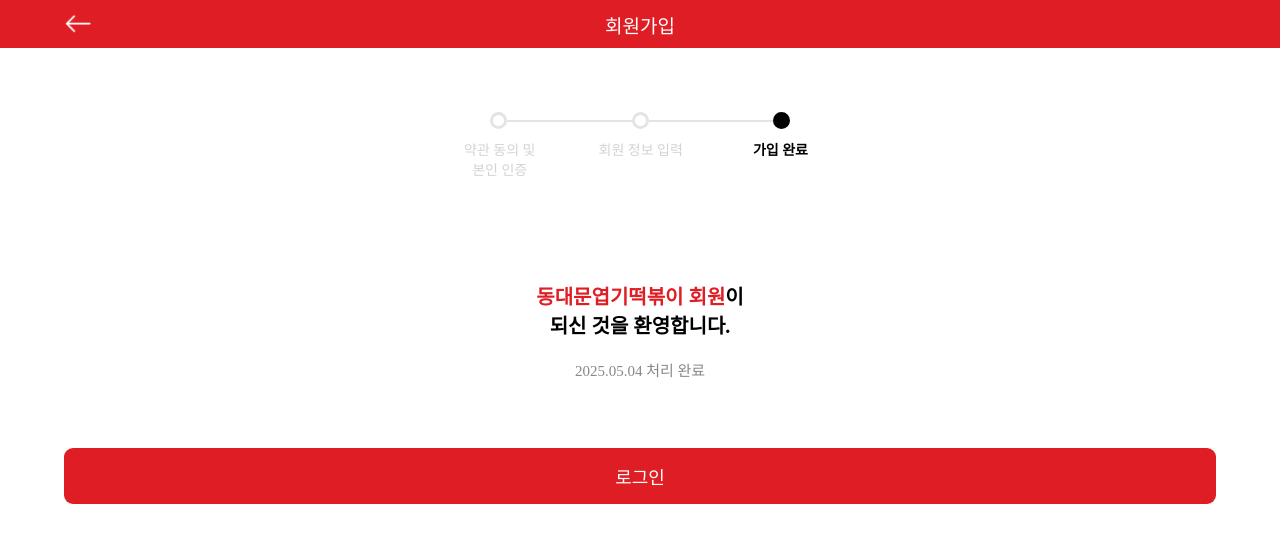
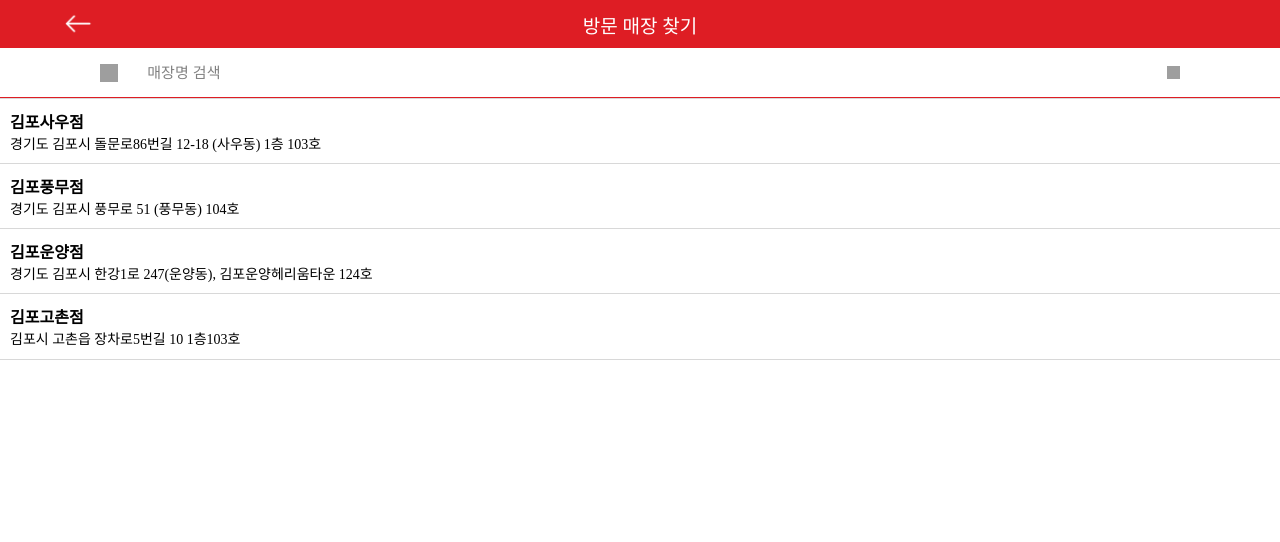
Before and after one commit to zkaakakg/yupdduk-clone, a React (Vite) app in the folder frontend/yupdduk-clone/: page / in a window 1280 px wide. Shown: the top 542 px of the page. Built offline with nearby package versions, Linux system fonts and the light colour scheme; grey boxes are pictures that could not be loaded.

Commit message:
design: 주문 페이지1 완료

```diff
--- a/frontend/yupdduk-clone/src/main.jsx
+++ b/frontend/yupdduk-clone/src/main.jsx
@@ -1,6 +1,6 @@
 import { StrictMode } from "react";
 import { createRoot } from "react-dom/client";
-import App from "./pages/JoinPage3.jsx";
+import App from "./pages/OrderPage1.jsx";
 
 createRoot(document.getElementById("root")).render(
   <StrictMode>
--- /dev/null
+++ b/frontend/yupdduk-clone/src/pages/OrderPage1.jsx
@@ -0,0 +1,81 @@
+import { useState } from "react";
+import Header from "../components/Header.jsx";
+import "../styles/OrderPage1.css";
+
+const OrderPage1 = () => {
+  const [searchTerm, setSearchTerm] = useState("");
+
+  const stores = [
+    {
+      id: 1,
+      name: "김포사우점",
+      address: "경기도 김포시 돌문로86번길 12-18 (사우동) 1층 103호",
+    },
+    {
+      id: 2,
+      name: "김포풍무점",
+      address: "경기도 김포시 풍무로 51 (풍무동) 104호",
+    },
+    {
+      id: 3,
+      name: "김포운양점",
+      address: "경기도 김포시 한강1로 247(운양동), 김포운양헤리움타운 124호",
+    },
+    {
+      id: 4,
+      name: "김포고촌점",
+      address: "김포시 고촌읍 장차로5번길 10 1층103호",
+    },
+  ];
+
+  const filteredStores = stores.filter((store) =>
+    store.name.toLowerCase().includes(searchTerm.toLowerCase())
+  );
+
+  return (
+    <div>
+      <Header title="방문 매장 찾기" />
+      <nav>
+        <div className="search">
+          <img
+            src="https://www.yupdduk.com/bj-images/yupdduk_sub/searchicon.png"
+            alt=""
+          />
+          <input
+            type="text"
+            placeholder="매장명 검색"
+            value={searchTerm}
+            onChange={(e) => setSearchTerm(e.target.value)}
+          />
+          <button onClick={() => setSearchTerm("")}>
+            <img
+              src="	https://www.yupdduk.com/bj-images/yupdduk_sub/searchicon_close.png"
+              alt=""
+            />
+          </button>
+        </div>
+      </nav>
+      <main>
+        <ul className="storeList">
+          {filteredStores.length > 0 ? (
+            <>
+              {filteredStores.map((store) => (
+                <li className="store" key={store.id}>
+                  <p className="storeName">{store.name}</p>
+                  <p className="storeAddress">{store.address}</p>
+                </li>
+              ))}
+              <div className="grayLine"></div>
+            </>
+          ) : (
+            <div className="noStore">
+              <p>매장 내역이 없습니다.</p>
+            </div>
+          )}
+        </ul>
+      </main>
+    </div>
+  );
+};
+
+export default OrderPage1;
--- /dev/null
+++ b/frontend/yupdduk-clone/src/styles/OrderPage1.css
@@ -0,0 +1,82 @@
+* {
+  margin: 0;
+  padding: 0;
+  box-sizing: border-box;
+}
+button {
+  display: flex;
+  align-items: center;
+  justify-content: center;
+  background-color: transparent;
+  border: none;
+}
+
+.search {
+  display: flex;
+  justify-content: center;
+  align-items: center;
+  width: 100%;
+  height: 50px;
+  border-bottom: 1.5px solid rgb(222, 29, 36);
+  gap: 2%;
+}
+.search img {
+  width: 18px;
+  height: 18px;
+}
+.search input {
+  width: 78%;
+  border: none;
+  font-size: 15px;
+  padding: 4px;
+}
+.search input:focus {
+  outline: none;
+}
+.search input::placeholder {
+  color: gray;
+}
+.search button img {
+  width: 13px;
+  height: 13px;
+}
+.main {
+  display: flex;
+  flex-direction: column;
+  justify-content: center;
+  align-items: center;
+  width: 100%;
+  height: 100vh;
+}
+.store {
+  display: flex;
+  flex-direction: column;
+  gap: 5%;
+  border-top: 1px solid rgb(216, 216, 216);
+  padding: 10px;
+}
+.storeName {
+  font-size: 16px;
+  font-weight: 600;
+}
+.storeAddress {
+  font-size: 14px;
+}
+.storeList {
+  display: flex;
+  flex-direction: column;
+}
+.grayLine {
+  width: 100%;
+  height: 1px;
+  background-color: rgb(216, 216, 216);
+  margin-top: 1px;
+}
+.noStore {
+  height: 500px;
+  display: flex;
+  justify-content: center;
+  align-items: center;
+  color: rgb(88, 88, 88);
+  font-size: 14px;
+}
```
